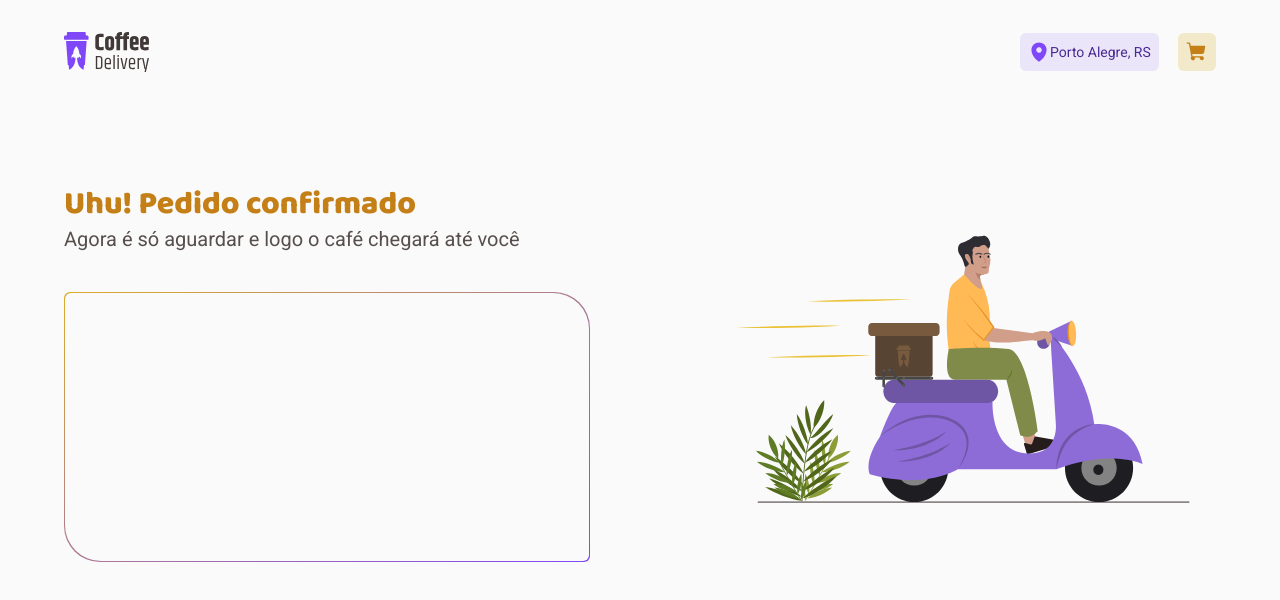
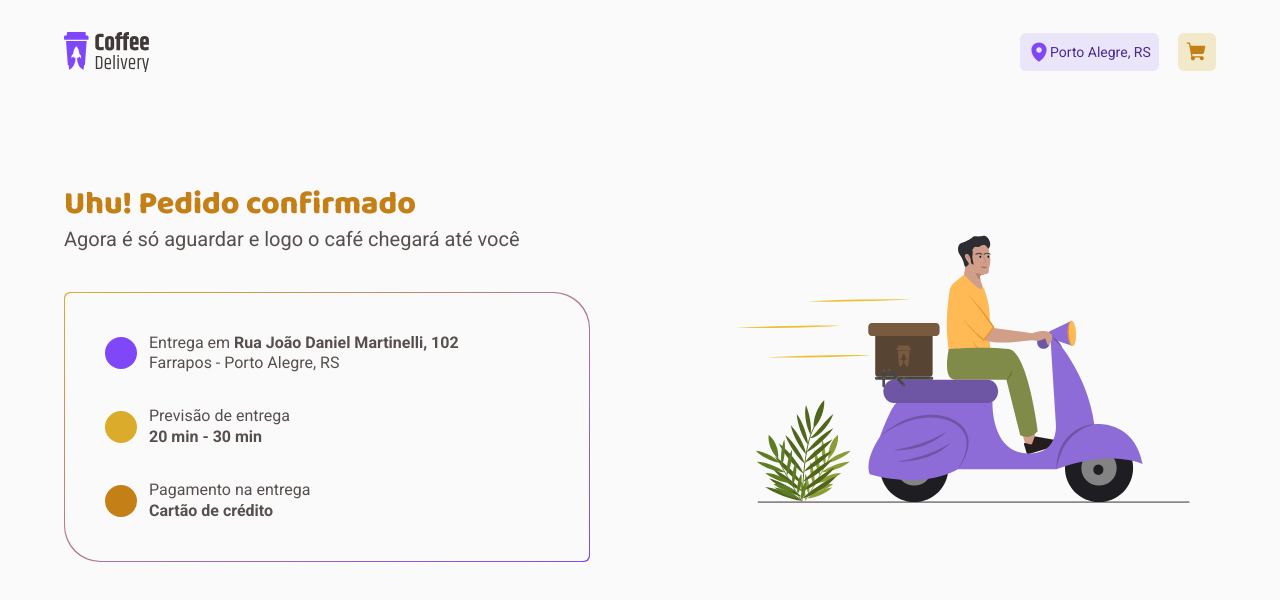
Before and after one commit to clodoaldo-favaro/ignite-desafio-react-02, a React (Vite) app: page /success in a window 1280 px wide. Shown: the top 600 px of the page. Built offline with nearby package versions, Linux system fonts and the light colour scheme.

Commit message:
wip: informações provisórias no delivery info

```diff
--- a/src/pages/OrderSuccess/index.tsx
+++ b/src/pages/OrderSuccess/index.tsx
@@ -10,7 +10,32 @@ export function OrderSuccess() {
           <p>Agora é só aguardar e logo o café chegará até você</p>
         </div>
         <div className="deliveryInfo">
-          <div className="inner"></div>
+          <div className="inner">
+            <div className="row">
+              <div className="icon-container purple-bg"></div>
+              <div>
+                <p>
+                  Entrega em{' '}
+                  <span className="bold">Rua João Daniel Martinelli, 102</span>
+                </p>
+                <p>Farrapos - Porto Alegre, RS</p>
+              </div>
+            </div>
+            <div className="row">
+              <div className="icon-container yellow-bg"></div>
+              <div>
+                <p>Previsão de entrega</p>
+                <p className="bold">20 min - 30 min</p>
+              </div>
+            </div>
+            <div className="row">
+              <div className="icon-container yellow-dark-bg"></div>
+              <div>
+                <p>Pagamento na entrega</p>
+                <p className="bold">Cartão de crédito</p>
+              </div>
+            </div>
+          </div>
         </div>
       </div>
       <div>
--- a/src/pages/OrderSuccess/styles.ts
+++ b/src/pages/OrderSuccess/styles.ts
@@ -23,10 +23,6 @@ export const OrderSuccessContainer = styled.div`
   }
 
   .deliveryInfo {
-    display: flex;
-    flex-direction: column;
-    justify-content: space-between;
-    gap: 2rem;
     margin-top: 2.5rem;
     width: 130%;
     max-width: 526px;
@@ -49,6 +45,43 @@ export const OrderSuccessContainer = styled.div`
       position: absolute;
       left: 1px;
       top: 1px;
+
+      display: flex;
+      flex-direction: column;
+      justify-content: space-between;
+      gap: 2rem;
+
+      .row {
+        display: flex;
+        align-items: center;
+        gap: 0.75rem;
+
+        .icon-container {
+          width: 2rem;
+          height: 2rem;
+          padding: 0.5rem;
+          border-radius: 50%;
+          display: flex;
+          justify-content: center;
+          align-items: center;
+        }
+      }
+
+      .purple-bg {
+        background-color: ${(props) => props.theme.purple};
+      }
+
+      .yellow-bg {
+        background-color: ${(props) => props.theme.yellow};
+      }
+
+      .yellow-dark-bg {
+        background-color: ${(props) => props.theme['yellow-dark']};
+      }
+
+      .bold {
+        font-weight: bold;
+      }
     }
   }
 `
```
